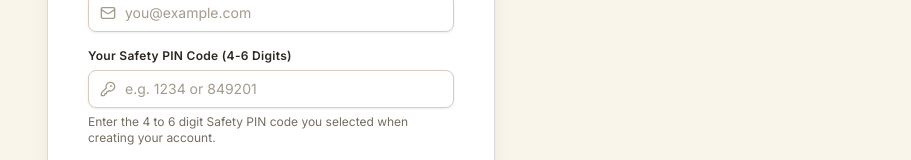
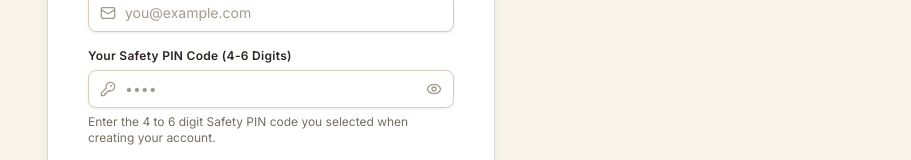
Before and after one commit to VinayKrishna-7/Careerly, a React (Vite) app in the folder client/: page /forgot-password in a window 1280 px wide. Shown: the part 297-457 px from the top of the page, without its empty margins (369-1280 px from the left). Built offline with nearby package versions, Linux system fonts and the light colour scheme; no server answers; a web font is replaced by a local one.

Commit message:
fix(security): hide safetyPin and reset tokens from API payloads and mask PIN inputs in UI

```diff
--- a/client/src/pages/ForgotPasswordPage.jsx
+++ b/client/src/pages/ForgotPasswordPage.jsx
@@ -20,6 +20,7 @@ export const ForgotPasswordPage = () => {
   const [errorMsg, setErrorMsg] = useState('');
   const [showNewPassword, setShowNewPassword] = useState(false);
   const [showConfirmPassword, setShowConfirmPassword] = useState(false);
+  const [showPin, setShowPin] = useState(false);
 
   const initialEmail = location.state?.email || localStorage.getItem('saved_user_email') || '';
 
@@ -116,11 +117,20 @@ export const ForgotPasswordPage = () => {
 
         <Input
           label="Your Safety PIN Code (4-6 Digits)"
-          type="text"
+          type={showPin ? 'text' : 'password'}
           inputMode="numeric"
           maxLength={6}
-          placeholder="e.g. 1234 or 849201"
+          placeholder="••••"
           leftIcon={<KeyRound className="h-4 w-4" />}
+          rightIcon={
+            <button
+              type="button"
+              onClick={() => setShowPin(!showPin)}
+              className="text-slate-400 hover:text-slate-600 dark:hover:text-slate-200"
+            >
+              {showPin ? <EyeOff className="h-4 w-4" /> : <Eye className="h-4 w-4" />}
+            </button>
+          }
           helperText="Enter the 4 to 6 digit Safety PIN code you selected when creating your account."
           error={errors.safetyPin?.message}
           {...register('safetyPin')}
--- a/client/src/pages/ProfilePage.jsx
+++ b/client/src/pages/ProfilePage.jsx
@@ -8,7 +8,7 @@ import { profileSchema } from '../schemas/authSchemas.js';
 import Input from '../components/ui/Input.jsx';
 import Button from '../components/ui/Button.jsx';
 import ThemeToggle from '../components/ui/ThemeToggle.jsx';
-import { User, Mail, Lock, Shield, Sparkles, Sun, Moon, KeyRound } from 'lucide-react';
+import { User, Mail, Lock, Shield, Sparkles, Sun, Moon, KeyRound, Eye, EyeOff } from 'lucide-react';
 import { getInitials } from '../utils/formatters.js';
 
 export const ProfilePage = () => {
@@ -16,6 +16,7 @@ export const ProfilePage = () => {
   const { user } = useSelector((state) => state.auth);
   const currentTheme = useSelector((state) => state.ui.theme);
   const [isUpdating, setIsUpdating] = useState(false);
+  const [showPin, setShowPin] = useState(false);
 
   const {
     register,
@@ -28,7 +29,7 @@ export const ProfilePage = () => {
       name: user?.name || '',
       jobTitle: user?.jobTitle || '',
       avatar: user?.avatar || '',
-      safetyPin: user?.safetyPin || '',
+      safetyPin: '',
       currentPassword: '',
       newPassword: ''
     }
@@ -60,7 +61,7 @@ export const ProfilePage = () => {
         name: action.payload.name,
         jobTitle: action.payload.jobTitle || '',
         avatar: action.payload.avatar || '',
-        safetyPin: action.payload.safetyPin || data.safetyPin || '',
+        safetyPin: '',
         currentPassword: '',
         newPassword: ''
       });
@@ -206,11 +207,20 @@ export const ProfilePage = () => {
 
                 <Input
                   label="Safety PIN Code (4-6 Digits)"
-                  type="text"
+                  type={showPin ? 'text' : 'password'}
                   inputMode="numeric"
                   maxLength={6}
-                  placeholder="e.g. 1234 or 849201"
+                  placeholder="Leave blank to keep unchanged"
                   leftIcon={<KeyRound className="h-4 w-4" />}
+                  rightIcon={
+                    <button
+                      type="button"
+                      onClick={() => setShowPin(!showPin)}
+                      className="text-slate-400 hover:text-slate-600 dark:hover:text-slate-200"
+                    >
+                      {showPin ? <EyeOff className="h-4 w-4" /> : <Eye className="h-4 w-4" />}
+                    </button>
+                  }
                   helperText="Your 4-6 digit recovery PIN for instant password resets without email."
                   error={errors.safetyPin?.message}
                   {...register('safetyPin')}
--- a/client/src/pages/RegisterPage.jsx
+++ b/client/src/pages/RegisterPage.jsx
@@ -20,6 +20,7 @@ export const RegisterPage = () => {
 
   const [showPassword, setShowPassword] = useState(false);
   const [showConfirmPassword, setShowConfirmPassword] = useState(false);
+  const [showPin, setShowPin] = useState(false);
 
   const {
     register,
@@ -223,11 +224,20 @@ export const RegisterPage = () => {
         <div>
           <Input
             label="Safety PIN Code (4-6 Digits)"
-            type="text"
+            type={showPin ? 'text' : 'password'}
             inputMode="numeric"
             maxLength={6}
-            placeholder="e.g. 1234 or 849201"
+            placeholder="••••"
             leftIcon={<KeyRound className="h-4 w-4" />}
+            rightIcon={
+              <button
+                type="button"
+                onClick={() => setShowPin(!showPin)}
+                className="text-slate-400 hover:text-slate-600 dark:hover:text-slate-200"
+              >
+                {showPin ? <EyeOff className="h-4 w-4" /> : <Eye className="h-4 w-4" />}
+              </button>
+            }
             helperText="Choose a 4 to 6 digit PIN. You'll use this to easily reset your password anytime without email."
             error={errors.safetyPin?.message}
             {...register('safetyPin')}
```
Also changed, not shown: 2 other files (tests, documents, lock files or other folders).
